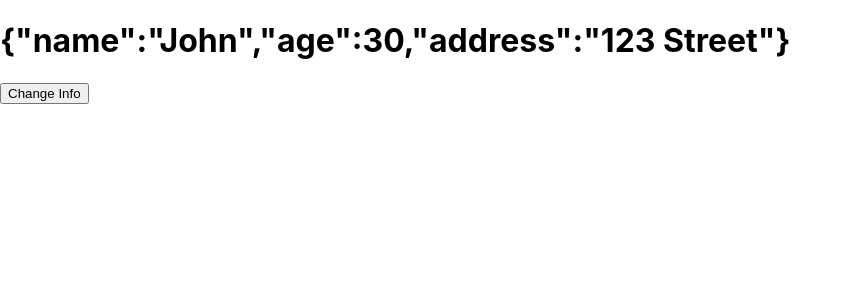
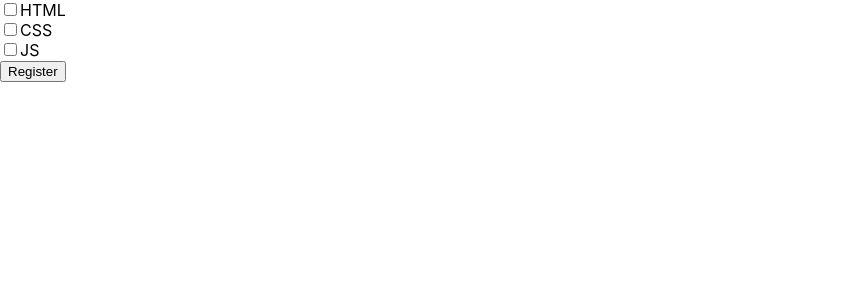
Before and after one commit to hitbodragon/Learn-hook, a React (Create React App) app: page / in a window 1280 px wide. Shown: the top 300 px of the page, without its empty margins (0-852 px from the left). Built offline with nearby package versions, Linux system fonts and the light colour scheme.

Commit message:
two-way biding

```diff
--- a/src/App.js
+++ b/src/App.js
@@ -1,80 +1,126 @@
-//useState muốn dữ liệu thay đổi thì giao diện tự động  được cập nhật(rende lại theo dữ liệu )
+import { useState } from 'react';
 
-import { useCallback, useState } from 'react';
-//vd vơi innit state callback
-const orders = [1000, 10, 20];
+// Lưu ý
+//-1. Array
+//-2. Reference
+
+//ví dụ
+//1.RamdomGift
+//2.Two-way Bingding
+//3.Todolist
+
+// 1 ramdom gifts
+//const gifts = ['CPU', 'RAM 32 RGB', 'RGB Keyboard'];
+
+//2 two-way biding vi du ve radio checkbox
+const courses = [
+    {
+        id: 1,
+        name: 'HTML',
+    },
+    {
+        id: 2,
+        name: 'CSS',
+    },
+    {
+        id: 3,
+        name: 'JS',
+    },
+];
+
 function App() {
-    // đầu vào là gì đầu ra là gì và cách vận hành nó ra sao
-    // useState nhận giá trị khi khởi tạo đầu vào
-    // giá trị khởi tạo dùng được chỉ 1 lần duy nhất
-    // state đầu tiên lấy giá trị khởi tạo  nó dưa cho state
-    // phần tử setState là 1 cái hàm xét lại giá trị
+    // 1 ramdomgift
+    // const [gift, setGifts] = useState('');
 
-    // khi bấm vào nó sẽ chạy hàm handler sau đó đoạn code bên trong được thực thi từ đó giá trị mà hàm trước đó để giá trị mặt định được render ra ngoài
-
-    // example ứng dụng đếm số tăng dần
-    // component được render lại sau khi dùng setState
-    // initial State chỉ dùng cho lần đầu
-
-    // Lưu ý :
-    // -Component được  render sau khi 'setState'
-    // - Initial state chỉ dùng cho lần đầu
-    // -Set State với useCallback
-    // -Initial state  với call back
-    // -setState là thay thế state bằng giá trị mới
-
-    //-Initial state  với call tocall back
-    // const total = orders.reduce((total, cur) => total + cur);
-    // console.log(total);
-    // const [count, setCount] = useState(() => {
-    //     const total = orders.reduce((total, cur) => total + cur);
-    //     console.log(total); // no se khong tinh laij nhu o tren tang hieu nag cuar web
-    //     return total;
-    // });
-    // const handleCount = () => {
-    //     // setCount(count + 1);
-    //     // // 1 setState đơn giản
-    //     // setCount(count + 1);
-    //     // gọi nhìu lần nó cũng chỉ render lại 1 lần duy nhất thôi
-    //     // //2 sử dụng call back để gọi ra nhìu lần
-    //     // preState trong trường hợp này là count, coi như SetCount là 1 hàm và nhận count là giá trị khởi tạo
-    //     setCount((preState) => preState + 1);
-    //     // setCount((preState) => preState + 1);
-    //     // setCount((preState) => preState + 1);
+    // const randomGifts = () => {
+    //     const indexRandom = Math.floor(Math.random() * gifts.length);
+    //     setGifts(gifts[indexRandom]);
     // };
-    // console.log('render-re');
-    // // nhưng render vẫn 1 lần
     // return (
-    //     <div className="App" stye={{ padding: '20' }}>
-    //         <h1>{count}</h1>
-    //         <button onClick={handleCount}> Increase </button>
-    //         {/* cach 2 laf ()=> setCount(count+1) */}
+    //     <div style={{ padding: '20' }}>
+    //         {/* {có gitf lấy gìt ko có lấy chưa có phâng thưởng} */}
+    //         <h1> {gift || 'Chưa có phần thưởng '} </h1>
+    //         <button onClick={randomGifts}> Lấy thưởng</button>
     //     </div>
     // );
-    // destucturing đi với rest
-    // vi du voi object
-    //spread lấy [ mảng trùn tên], key trùng tên  lấy tên sau
 
-    const [info, setInfo] = useState({
-        name: 'John',
-        age: 30,
-        address: '123 Street',
-    });
-    // the gioi tinnh vao
-    const handleCount = () => {
-        // setInfo({
-        //     ...info,
-        //     females: 'nam',
-        // });
-        setInfo((pre) => ({
-            ...pre,
-            females: 'name',
-        }));
+    // 2. two way binding
+
+    // ràng buộc 1 chiều là giá trị thay đổi trong quá trình render
+    // ràng buộc 2 chiều là giá trị có thể thay đổi ngay khi gõ code  trong components
+    // 2 bên ràng buộc với nhau  , mất đi 1 chiều chiều kia sử dụng là two way binding
+    //2. vi dụ về text don gian
+    // const [name, setName] = useState('');
+    // const [email, setEmail] = useState('');
+    // const handleSubmit = () => {
+    //     console.log({
+    //         name,
+    //         email,
+    //     });
+    // };
+    // vi dụ ve radio với check box
+    // const [checked, setChecked] = useState(2);
+
+    // const handleSubmit = () => {
+    //     console.log({ id: checked });
+    // };
+    const [checked, setChecked] = useState([]);
+
+    const handleChecked = (id) => {
+        setChecked((prev) => {
+            const isChecked = checked.includes(id);
+            if (isChecked) {
+                return checked.filter((item) => item !== id);
+            } else {
+                return [...prev, id];
+            }
+        });
     };
+
+    const handleSubmit = () => {
+        console.log({ id: checked });
+    };
+    // // return (
+    // //     <div style={{ padding: '20px' }}>
+    //         {/*  vi du don gian ve text */}
+    //         {/* <input
+    //             type="text"
+    //             onChange={(e) => setName(e.target.value)}
+    //             value={name}
+    //         />
+    //         <input
+    //             type="text"
+    //             onChange={(e) => setEmail(e.target.value)}
+    //             value={email}
+    //         /> */}
+    //         {/* vi dụ về radio */}
+    //         {/* {courses.map((course, index) => (
+    //             <div key={index}>
+    //                 <input
+    //                     type="radio"
+    //                     // kiem tra dieu kieenj luc dau check == undefined luc sau nos laf 1 nen 2 cai bang nhau nen check in ra , check = ban dau mac dinh la true dung nó sẽ in ra
+    //                     checked={checked === course.id}
+    //                     onChange={() => setChecked(course.id)}
+    //                 />
+    //                 {course.name}
+    //             </div>
+    //         ))} */}
     return (
-        <div style={{ padding: '20' }}>
-            <h1> {JSON.stringify(info)} </h1>
-            <button onClick={handleCount}>Change Info</button>
+        <div>
+            {courses.map((course, index) => (
+                <div key={index}>
+                    <input
+                        type="checkbox"
+                        // kiem tra dieu kieenj luc dau check == undefined luc sau nos laf 1 nen 2 cai bang nhau nen check in ra , check = ban dau mac dinh la true dung nó sẽ in ra
+                        // includes trả về true nếu nó có giá trị chứa bên trong , vd giá trị id trong bài
+                        checked={checked.includes(course.id)}
+                        onChange={() => handleChecked(course.id)}
+                    />
+                    {course.name}
+                </div>
+            ))}
+
+            <button onClick={handleSubmit}>Register</button>
         </div>
     );
 }
```
